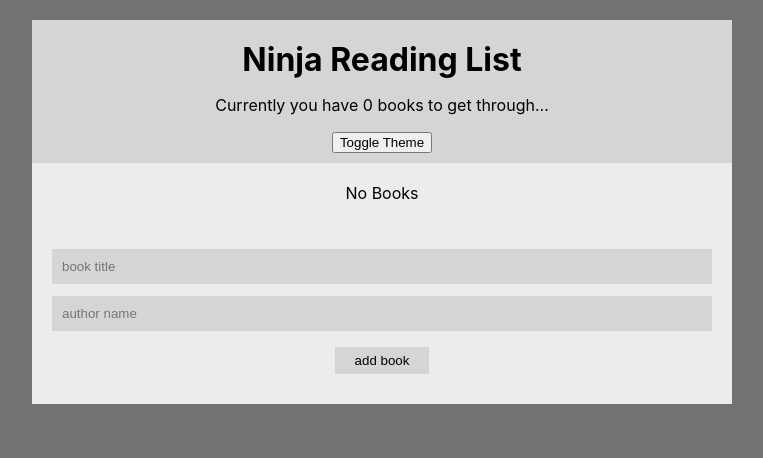
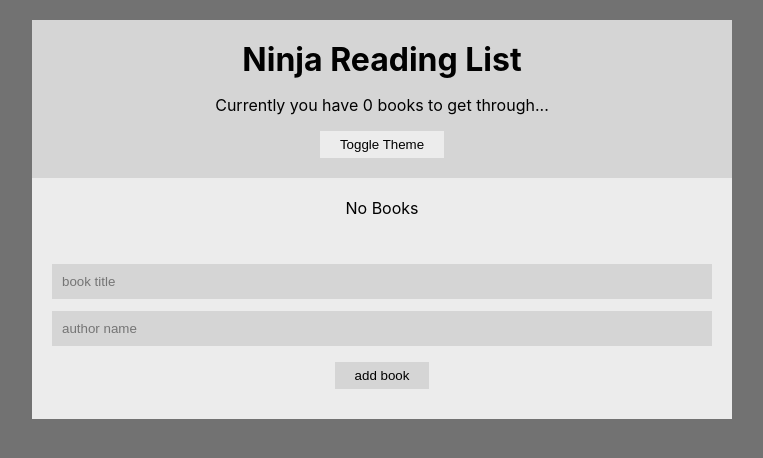
Before and after one commit to Mohmmed-Mahsoub/books-app, a React (Create React App) app: page / in a window 1280 px wide. Shown: the top 458 px of the page, without its empty margins (258-1021 px from the left). Built offline with nearby package versions, Linux system fonts and the light colour scheme.

Commit message:
style the toggle theme btn and make color and background dynamicly depend on the theme

```diff
--- a/src/components/toggleThemeBtn.jsx
+++ b/src/components/toggleThemeBtn.jsx
@@ -2,8 +2,14 @@ import React, { useContext } from "react";
 import { ThemeContext } from "./../contexts/themeContext";
 const ToggleThemeBtn = () => {
   const { theme, dispatch } = useContext(ThemeContext);
+  const { isThemeLight, light, dark } = theme;
+  const themeData = isThemeLight ? light : dark;
   return (
-    <button onClick={() => dispatch({ type: "CHANGE_THEME" })}>
+    <button
+      className="toggle-theme"
+      onClick={() => dispatch({ type: "CHANGE_THEME" })}
+      style={{ background: themeData.bg, color: themeData.textColor }}
+    >
       Toggle Theme
     </button>
   );
--- a/src/index.css
+++ b/src/index.css
@@ -21,6 +21,13 @@ body {
 }
 .navbar h1 {
   margin: 10px 0;
+}
+.navbar .toggle-theme {
+  margin: 10px auto;
+  border: 0;
+  padding: 6px 20px;
+  display: block;
+  cursor: pointer;
 }
 
 .book-list {
```
Also changed, not shown: 1 other file (tests, documents, lock files or other folders).
